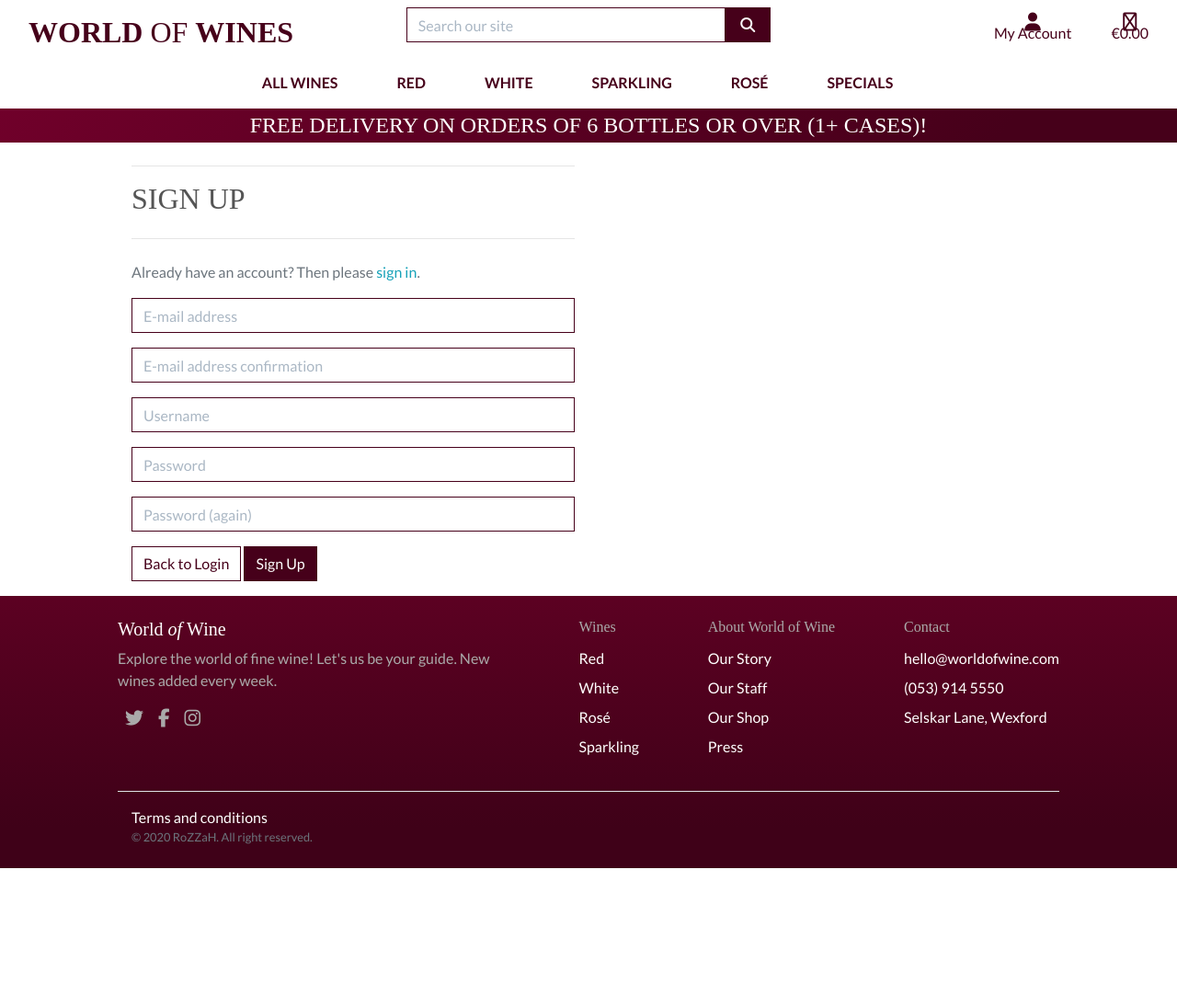
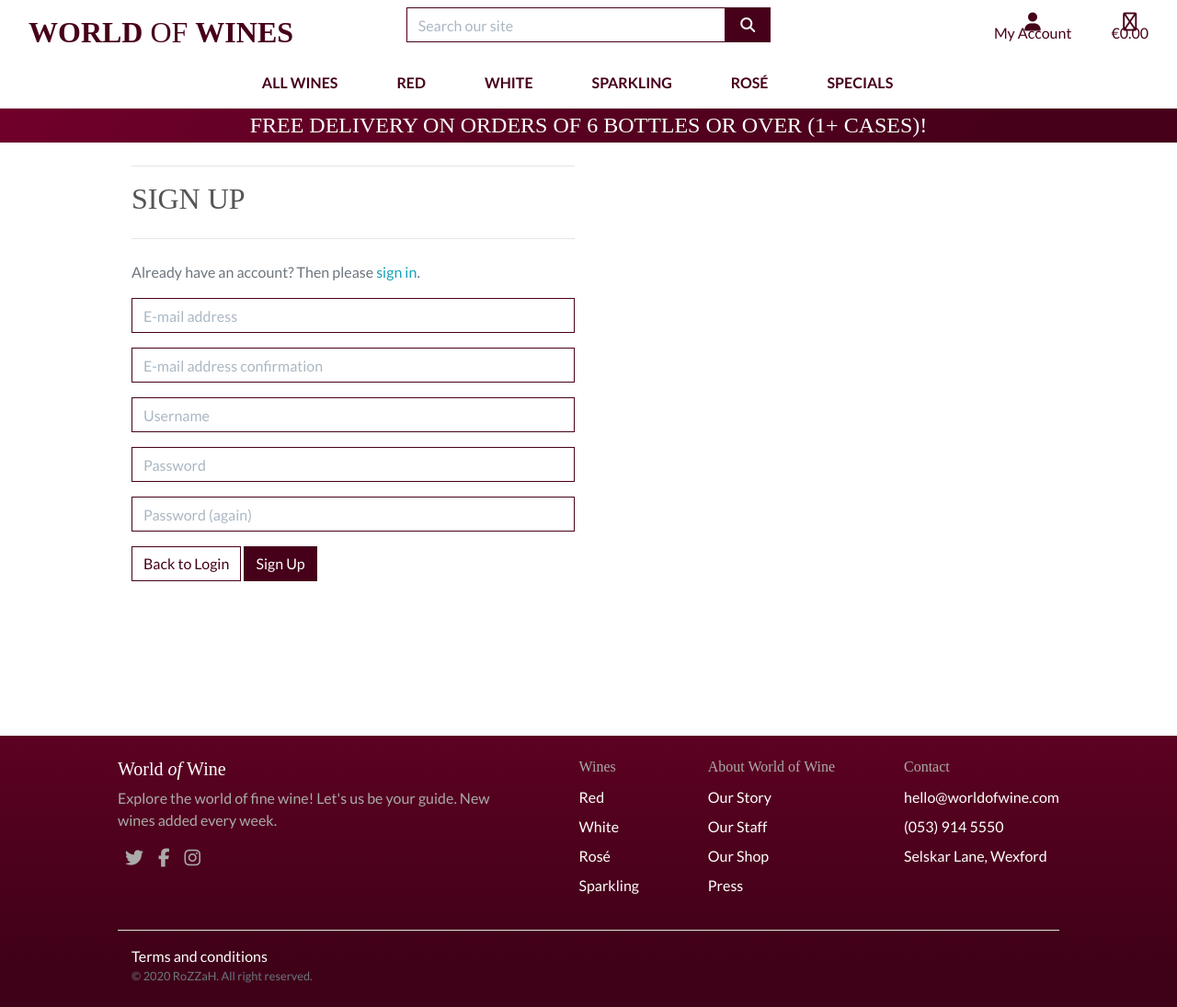
Before and after one commit to RoZZaH/CI-MS4-WoW, a Django app: page /accounts/signup/ in a window 1280 px wide. Shown: the whole page at 92% size. Before the commit the page ends 944 px from the top, so only its background shows below. Run offline with Django 3.2, Linux system fonts and the light colour scheme; parts of the project's set-up code (start-up, migrations or seed data) failed here and were passed over; some libraries are stand-ins or nearby versions.

Commit message:
Deploy visual fix min-height allauth + checkoout pages

```diff
--- a/templates/allauth/account/base.html
+++ b/templates/allauth/account/base.html
@@ -1,7 +1,7 @@
 {% extends "base.html" %}
 
 {% block content %}
-    <div class="container header-container min-vh-90">
+    <div class="container header-container min-vh-100">
         <div class="row">
             <div class="col-12 col-md-6">
                 <div class="allauth-form-inner-content">
--- a/templates/checkout_payform.html
+++ b/templates/checkout_payform.html
@@ -7,7 +7,7 @@
 {% endblock extracss %}
 
 {% block page_header %}
-    <div class="container header-container min-vh-90">
+    <div class="container header-container">
         <div class="row">
             <div class="col"></div>
         </div>
@@ -15,7 +15,7 @@
 {% endblock %}
 
 {% block content %}
-<div class="container">
+<div class="container min-vh-100">
     <div class="row">
         <div class="col text-center">
             <hr class="w-50">
```
